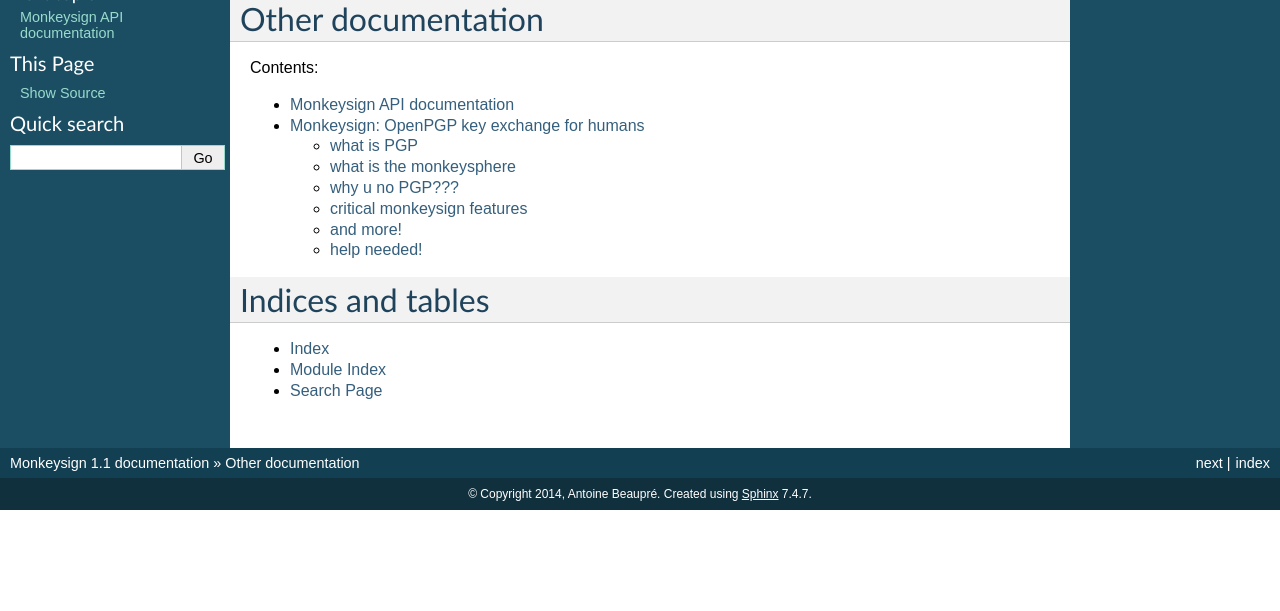
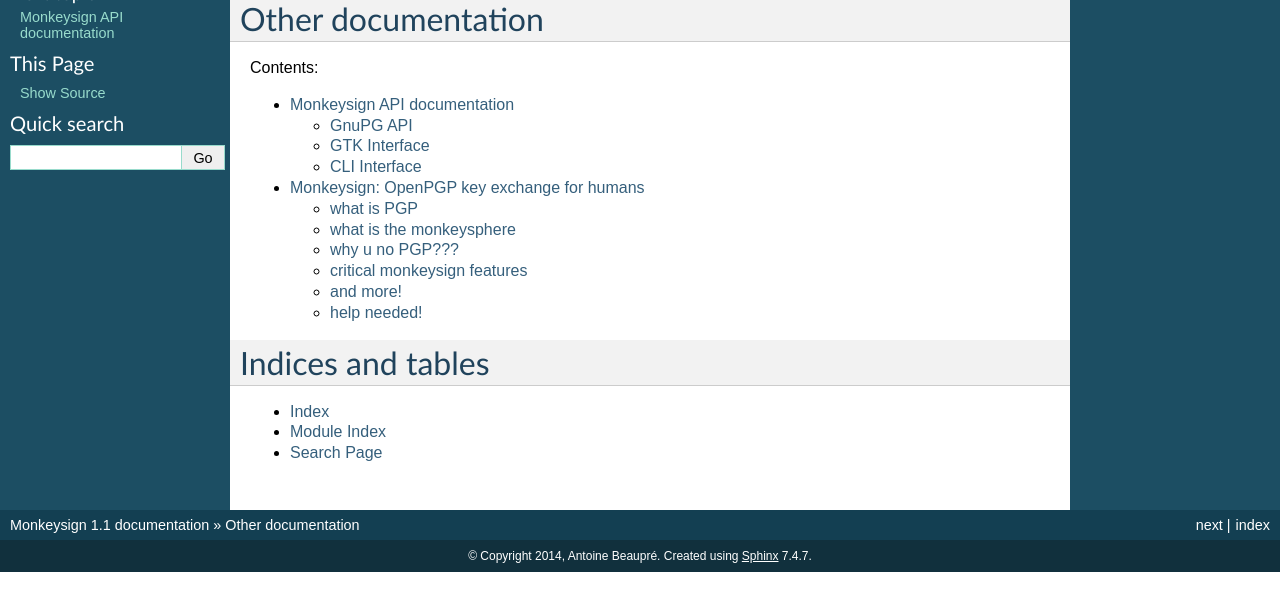
Before and after one commit to paulyc/monkeysign, a Sphinx documentation site: the page built from doc/index.rst, in a window 1280 px wide, cut to the strip 134-745 px from the top of the page. Built offline with Sphinx 7.4.7, drawn with Linux system fonts in a browser that asks for light colours.

Commit message:
add GTK and CLI interfaces API documentation

```diff
--- a/doc/api.rst
+++ b/doc/api.rst
@@ -1,5 +1,23 @@
 Monkeysign API documentation
 ============================
 
+GnuPG API
+---------
+
 .. automodule:: monkeysign.gpg
    :members:
+   :undoc-members:
+
+GTK Interface
+-------------
+
+.. automodule:: monkeysign.gtkui
+   :members:
+   :undoc-members:
+
+CLI Interface
+-------------
+
+.. automodule:: monkeysign.cli
+   :members:
+   :undoc-members:
```
